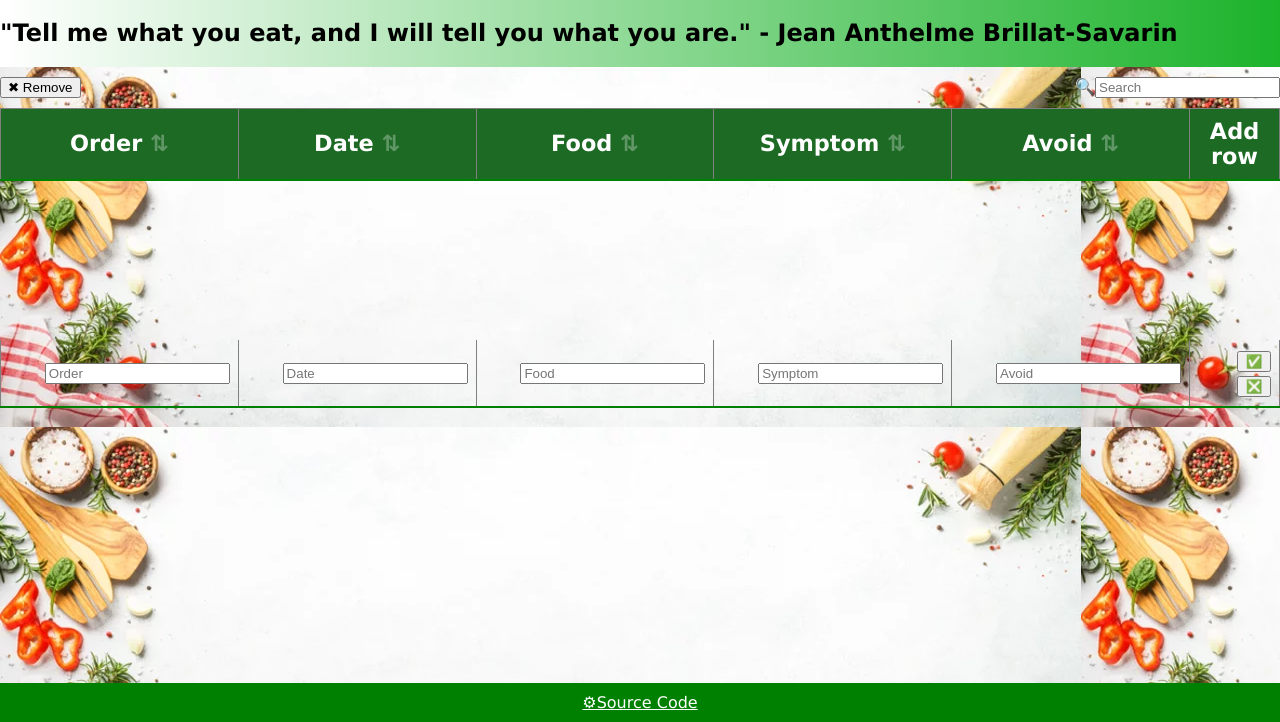
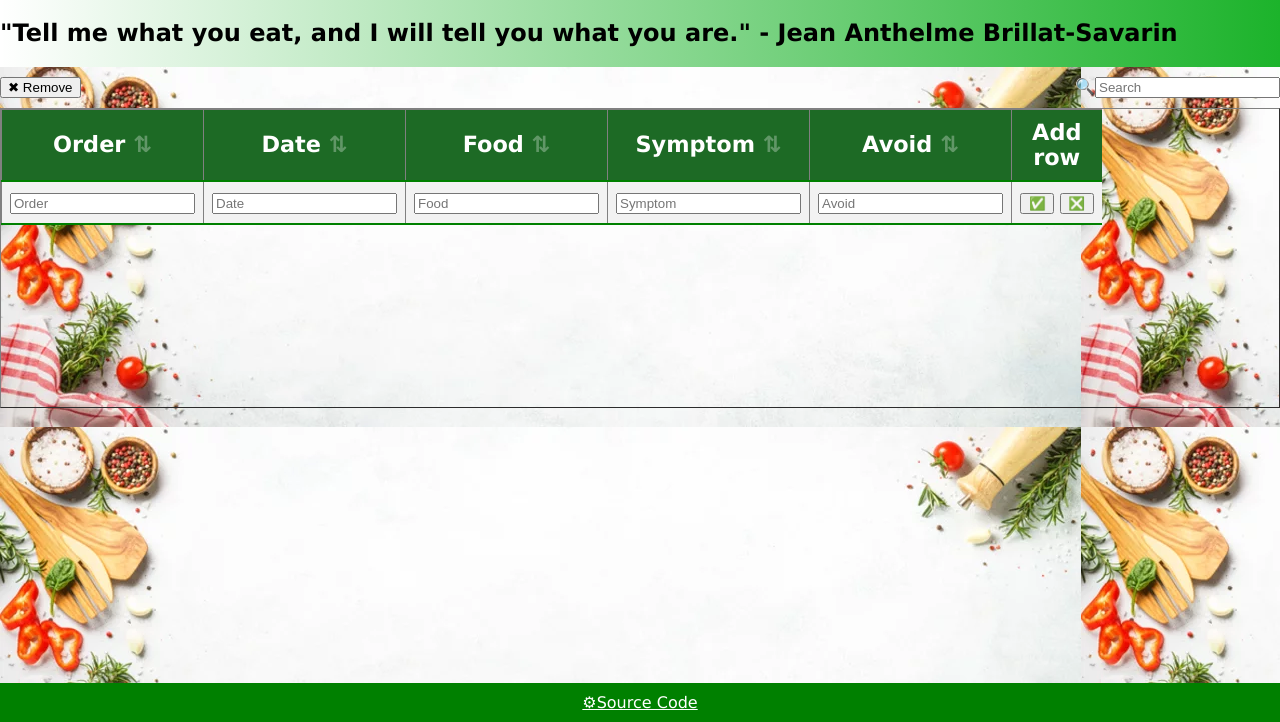
Before and after one commit to sabovoichita/meals-planner, a website built with webpack: page SRC/index.html in a window 1280 px wide. Shown: the part 78-800 px from the top of the page. Built offline with nearby package versions, Linux system fonts and the light colour scheme; no server answers.

Commit message:
moved inputs area just after thead area

```diff
--- a/SRC/index.html
+++ b/SRC/index.html
@@ -46,9 +46,6 @@
               <th>Avoid <span class="order">&#8645;</span></th>
               <th>Add row</th>
             </tr>
-          </thead>
-          <tbody id="mealsTableBody"></tbody>
-          <tfoot>
             <tr>
               <td>
                 <input required type="text" name="order" id="order" placeholder="Order" />
@@ -70,7 +67,9 @@
                 <button class="action-btn" type="reset">❎</button>
               </td>
             </tr>
-          </tfoot>
+          </thead>
+          <tbody id="mealsTableBody"></tbody>
+          <tfoot></tfoot>
         </table>
       </form>
     </section>
--- a/SRC/style.css
+++ b/SRC/style.css
@@ -39,7 +39,8 @@ section {
   width: 100%;
   table-layout: fixed;
   height: 300px; /* Set the fixed height */
-  overflow-y: auto; /* Enable vertical scrolling */
+  overflow-y: scroll; /* Enable vertical scrolling */
+  display: block;
 }
 #mealsTable th {
   font-size: 1.4rem;
```
